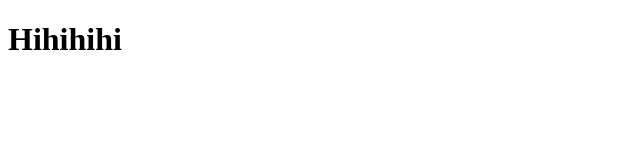
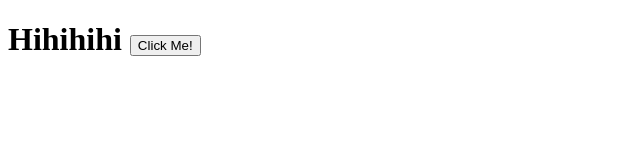
Before and after one commit to Ashmit-101/API-testing, a plain HTML site: page index.html in a window 1280 px wide. Shown: the whole page, without its empty margins (0-640 px from the left). Drawn offline with Linux system fonts and the light colour scheme.

Commit message:
Add files via upload

```diff
--- a/index.html
+++ b/index.html
@@ -8,6 +8,10 @@
 <body>
     <H1>
         Hihihihi
+
+        <a href="privacy-policy.html">
+            <button>Click Me!</button>
+        </a>
     </H1>
 </body>
 </html>
```
